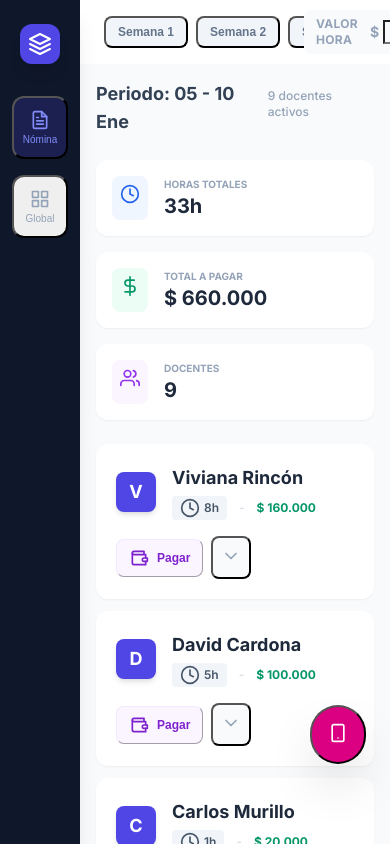
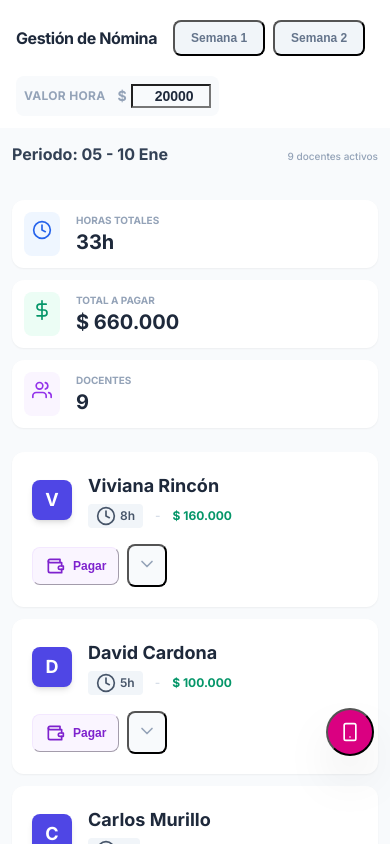
Before and after one commit to daniel-alt-pages/cronograma-de-pagos-cb26, a React (Vite) app: page / in a window 390 px wide. Built offline with nearby package versions, Linux system fonts and the light colour scheme.

Commit message:
feat: Add mobile responsive styles and payment tracking preparation

```diff
--- a/src/App.jsx
+++ b/src/App.jsx
@@ -296,7 +296,7 @@ const PaymentModal = ({ account, onClose, onCopy }) => {
 // --- COMPONENTES ---
 
 const Toast = ({ message }) => (
-  <div className="fixed bottom-6 right-6 bg-slate-900 text-white px-5 py-3 rounded-xl shadow-2xl flex items-center gap-3 animate-in fade-in slide-in-from-bottom-5 duration-300 z-[100]">
+  <div className="fixed bottom-6 right-6 bg-slate-900 text-white px-5 py-3 rounded-xl shadow-2xl flex items-center gap-3 animate-in fade-in slide-in-from-bottom-5 duration-300 z-[100] mobile-toast">
     <div className="bg-emerald-500 rounded-full p-1"><Icons.Check /></div>
     <span className="font-semibold text-sm">{message}</span>
   </div>
@@ -306,7 +306,7 @@ const Toast = ({ message }) => (
 const NequiFloatingButton = () => (
   <button
     onClick={openNequiApp}
-    className="fixed bottom-20 right-6 z-40 bg-[#DA0081] text-white p-4 rounded-full shadow-2xl hover:bg-[#b5006b] hover:scale-110 transition-all duration-300 group"
+    className="fixed bottom-20 right-6 z-40 bg-[#DA0081] text-white p-4 rounded-full shadow-2xl hover:bg-[#b5006b] hover:scale-110 transition-all duration-300 group mobile-fab"
     title="Abrir Nequi"
   >
     <Icons.Smartphone />
@@ -491,8 +491,8 @@ export default function App() {
   return (
     <div className="flex h-screen bg-slate-50 text-slate-800 font-sans overflow-hidden">
 
-      {/* 1. SIDEBAR ULTRA-COMPACTO */}
-      <aside className="w-20 bg-slate-900 flex flex-col items-center py-6 z-30 flex-shrink-0 shadow-xl">
+      {/* 1. SIDEBAR - OCULTO EN MÓVIL */}
+      <aside className="w-20 bg-slate-900 flex flex-col items-center py-6 z-30 flex-shrink-0 shadow-xl mobile-hide-sidebar">
         <div className="w-10 h-10 bg-indigo-600 rounded-xl flex items-center justify-center text-white shadow-lg mb-8">
           <Icons.Logo />
         </div>
@@ -520,21 +520,21 @@ export default function App() {
       {/* 2. AREA PRINCIPAL */}
       <div className="flex-1 flex flex-col min-w-0">
 
-        {/* 2.1 HEADER UNIFICADO */}
-        <header className="h-16 bg-white border-b border-slate-200 flex items-center justify-between px-6 z-20 flex-shrink-0">
+        {/* 2.1 HEADER RESPONSIVO */}
+        <header className="h-16 bg-white border-b border-slate-200 flex items-center justify-between px-6 z-20 flex-shrink-0 mobile-header">
           <div className="flex items-center gap-4">
-            <h1 className="text-xl font-bold tracking-tight text-slate-800 hidden md:block">
+            <h1 className="text-xl font-bold tracking-tight text-slate-800 mobile-header-title">
               {tab === 'reports' ? 'Gestión de Nómina' : 'Dashboard Financiero'}
             </h1>
             {tab === 'reports' && (
               <>
                 <div className="h-6 w-px bg-slate-200 mx-2 hidden md:block"></div>
-                <div className="flex items-center gap-2 overflow-x-auto max-w-[200px] md:max-w-none no-scrollbar">
+                <div className="flex items-center gap-2 overflow-x-auto max-w-[200px] md:max-w-none no-scrollbar mobile-week-selector">
                   {INITIAL_DATA.map(w => (
                     <button
                       key={w.id}
                       onClick={() => setSelectedWeek(w.id)}
-                      className={`px-3 py-1.5 rounded-lg text-xs font-bold whitespace-nowrap transition-all ${selectedWeek === w.id ? 'bg-slate-900 text-white shadow-md' : 'bg-slate-100 text-slate-500 hover:bg-slate-200'}`}
+                      className={`px-3 py-1.5 rounded-lg text-xs font-bold whitespace-nowrap transition-all mobile-week-btn ${selectedWeek === w.id ? 'bg-slate-900 text-white shadow-md' : 'bg-slate-100 text-slate-500 hover:bg-slate-200'}`}
                     >
                       {w.name}
                     </button>
@@ -544,7 +544,7 @@ export default function App() {
             )}
           </div>
 
-          <div className="flex items-center gap-3 bg-slate-50 px-3 py-1.5 rounded-lg border border-slate-200">
+          <div className="flex items-center gap-3 bg-slate-50 px-3 py-1.5 rounded-lg border border-slate-200 mobile-rate-input">
             <span className="text-xs font-bold text-slate-400 uppercase tracking-wide">Valor Hora</span>
             <div className="flex items-center gap-1">
               <span className="text-slate-400 font-bold text-sm">$</span>
@@ -559,32 +559,32 @@ export default function App() {
         </header>
 
         {/* 2.2 CONTENIDO */}
-        <main className="flex-1 overflow-y-auto p-4 md:p-8 scroll-smooth bg-slate-50/50">
+        <main className="flex-1 overflow-y-auto p-4 md:p-8 scroll-smooth bg-slate-50/50 mobile-main-content">
           <div className="max-w-6xl mx-auto">
 
             {tab === 'reports' && (
               <div className="space-y-6 pb-20 animate-in fade-in slide-in-from-bottom-4 duration-500">
                 <div className="flex items-baseline justify-between">
-                  <h2 className="text-lg font-bold text-slate-700">Periodo: {current.range}</h2>
-                  <span className="text-xs font-medium text-slate-400">{current.teachers.length} docentes activos</span>
+                  <h2 className="text-lg font-bold text-slate-700 mobile-period-title">Periodo: {current.range}</h2>
+                  <span className="text-xs font-medium text-slate-400 mobile-teacher-count">{current.teachers.length} docentes activos</span>
                 </div>
 
-                <div className="grid grid-cols-1 sm:grid-cols-3 gap-4">
-                  <div className="bg-white p-4 rounded-xl border border-slate-200 shadow-sm flex items-center gap-4">
+                <div className="grid grid-cols-1 sm:grid-cols-3 gap-4 mobile-stats-grid">
+                  <div className="bg-white p-4 rounded-xl border border-slate-200 shadow-sm flex items-center gap-4 mobile-stat-card">
                     <div className="bg-blue-50 p-2 rounded-lg text-blue-600"><Icons.Clock /></div>
                     <div>
                       <p className="text-[10px] font-bold text-slate-400 uppercase">Horas Totales</p>
                       <p className="text-xl font-bold text-slate-800">{current.teachers.reduce((a, t) => a + t.totalHours, 0)}h</p>
                     </div>
                   </div>
-                  <div className="bg-white p-4 rounded-xl border border-slate-200 shadow-sm flex items-center gap-4">
+                  <div className="bg-white p-4 rounded-xl border border-slate-200 shadow-sm flex items-center gap-4 mobile-stat-card">
                     <div className="bg-emerald-50 p-2 rounded-lg text-emerald-600"><Icons.Dollar /></div>
                     <div>
                       <p className="text-[10px] font-bold text-slate-400 uppercase">Total a Pagar</p>
                       <p className="text-xl font-bold text-slate-800">{formatMoney(current.teachers.reduce((a, t) => a + t.totalHours, 0) * rate)}</p>
                     </div>
                   </div>
-                  <div className="bg-white p-4 rounded-xl border border-slate-200 shadow-sm flex items-center gap-4">
+                  <div className="bg-white p-4 rounded-xl border border-slate-200 shadow-sm flex items-center gap-4 mobile-stat-card">
                     <div className="bg-purple-50 p-2 rounded-lg text-purple-600"><Icons.Users /></div>
                     <div>
                       <p className="text-[10px] font-bold text-slate-400 uppercase">Docentes</p>
--- a/src/main.jsx
+++ b/src/main.jsx
@@ -2,6 +2,7 @@ import { StrictMode } from 'react'
 import { createRoot } from 'react-dom/client'
 import './index.css'
 import './additional-styles.css'
+import './mobile-styles.css'
 import App from './App.jsx'
 
 createRoot(document.getElementById('root')).render(
--- /dev/null
+++ b/src/mobile-styles.css
@@ -0,0 +1,313 @@
+/* ===== MOBILE OPTIMIZATIONS ===== */
+
+/* Mobile Breakpoints */
+@media (max-width: 768px) {
+
+    /* Ocultar sidebar en móvil y usar bottom navigation */
+    .mobile-hide-sidebar {
+        display: none !important;
+    }
+
+    /* Header más compacto en móvil */
+    .mobile-header {
+        height: auto !important;
+        min-height: 3.5rem;
+        padding: 0.75rem 1rem !important;
+        flex-direction: column;
+        align-items: flex-start !important;
+        gap: 0.75rem;
+    }
+
+    .mobile-header-title {
+        font-size: 1rem !important;
+        line-height: 1.25rem !important;
+    }
+
+    /* Tarjetas de resumen en columna en móvil */
+    .mobile-stats-grid {
+        grid-template-columns: repeat(1, minmax(0, 1fr)) !important;
+        gap: 0.75rem !important;
+    }
+
+    .mobile-stat-card {
+        padding: 0.75rem !important;
+        flex-direction: row !important;
+    }
+
+    .mobile-stat-icon {
+        padding: 0.5rem !important;
+    }
+
+    /* Teacher rows más compactas */
+    .mobile-teacher-row {
+        padding: 0.75rem !important;
+    }
+
+    .mobile-teacher-avatar {
+        width: 2rem !important;
+        height: 2rem !important;
+        font-size: 0.875rem !important;
+    }
+
+    .mobile-teacher-name {
+        font-size: 0.875rem !important;
+    }
+
+    .mobile-teacher-hours {
+        font-size: 0.625rem !important;
+        padding: 0.25rem 0.5rem !important;
+    }
+
+    /* Botones de acción más pequeños */
+    .mobile-action-btn {
+        padding: 0.5rem !important;
+        font-size: 0.625rem !important;
+    }
+
+    /* Modal full screen en móvil */
+    .mobile-modal {
+        width: 100% !important;
+        height: 100% !important;
+        max-width: none !important;
+        border-radius: 0 !important;
+        margin: 0 !important;
+    }
+
+    /* Bottom navigation para móvil */
+    .mobile-bottom-nav {
+        position: fixed;
+        bottom: 0;
+        left: 0;
+        right: 0;
+        background: linear-gradient(180deg, #0f172a 0%, #1e293b 100%);
+        box-shadow: 0 -4px 12px rgba(0, 0, 0, 0.15);
+        z-index: 50;
+        display: flex;
+        justify-content: space-around;
+        padding: 0.5rem 0;
+    }
+
+    .mobile-nav-btn {
+        display: flex;
+        flex-direction: column;
+        align-items: center;
+        gap: 0.25rem;
+        padding: 0.5rem 1rem;
+        color: #94a3b8;
+        transition: all 0.3s;
+        border-radius: 0.5rem;
+        flex: 1;
+        max-width: 120px;
+    }
+
+    .mobile-nav-btn.active {
+        color: #818cf8;
+        background: rgba(79, 70, 229, 0.1);
+    }
+
+    .mobile-nav-icon {
+        width: 1.5rem;
+        height: 1.5rem;
+    }
+
+    .mobile-nav-label {
+        font-size: 0.625rem;
+        font-weight: 600;
+    }
+
+    /* Ajustar el padding del contenido principal */
+    .mobile-main-content {
+        padding: 0.75rem !important;
+        padding-bottom: 5rem !important;
+        /* Espacio para bottom nav */
+    }
+
+    /* Botón flotante de Nequi más accesible */
+    .mobile-fab {
+        bottom: 5.5rem !important;
+        /* Sobre la bottom nav */
+        right: 1rem !important;
+        width: 3rem !important;
+        height: 3rem !important;
+        padding: 0.75rem !important;
+    }
+
+    .mobile-fab-icon {
+        width: 1.5rem !important;
+        height: 1.5rem !important;
+    }
+
+    /* Week selector horizontal scroll */
+    .mobile-week-selector {
+        display: flex;
+        overflow-x: auto;
+        gap: 0.5rem;
+        padding: 0.5rem 0;
+        -webkit-overflow-scrolling: touch;
+    }
+
+    .mobile-week-selector::-webkit-scrollbar {
+        display: none;
+    }
+
+    .mobile-week-btn {
+        padding: 0.5rem 1rem !important;
+        font-size: 0.75rem !important;
+        white-space: nowrap;
+        flex-shrink: 0;
+    }
+
+    /* Input de valor hora más compacto */
+    .mobile-rate-input {
+        padding: 0.5rem !important;
+        font-size: 0.75rem !important;
+    }
+
+    /* Expandir sesiones en acordeón móvil */
+    .mobile-session-item {
+        padding: 0.5rem !important;
+        font-size: 0.75rem !important;
+    }
+
+    .mobile-session-date {
+        min-width: 2.5rem !important;
+    }
+
+    /* Tabla financiera responsive */
+    .mobile-finance-table {
+        font-size: 0.75rem !important;
+    }
+
+    .mobile-finance-table th,
+    .mobile-finance-table td {
+        padding: 0.5rem !important;
+    }
+
+    /* Toast notifications */
+    .mobile-toast {
+        bottom: 6rem !important;
+        /* Sobre bottom nav */
+        right: 1rem !important;
+        left: 1rem !important;
+        font-size: 0.75rem !important;
+    }
+
+    /* Period title */
+    .mobile-period-title {
+        font-size: 1rem !important;
+        margin-bottom: 0.5rem !important;
+    }
+
+    /* Teacher count */
+    .mobile-teacher-count {
+        font-size: 0.625rem !important;
+    }
+
+    /* Preview report area */
+    .mobile-preview-area {
+        min-height: 10rem !important;
+        font-size: 0.625rem !important;
+    }
+
+    /* Copy buttons */
+    .mobile-copy-btn {
+        padding: 0.625rem !important;
+        font-size: 0.75rem !important;
+    }
+
+    /* Reduce spacing between elements */
+    .mobile-spacing-sm {
+        gap: 0.5rem !important;
+    }
+
+    .mobile-spacing-md {
+        gap: 0.75rem !important;
+    }
+}
+
+/* Extra small screens (< 375px) */
+@media (max-width: 375px) {
+    .mobile-header-title {
+        font-size: 0.875rem !important;
+    }
+
+    .mobile-teacher-name {
+        font-size: 0.75rem !important;
+    }
+
+    .mobile-week-btn {
+        padding: 0.375rem 0.75rem !important;
+        font-size: 0.625rem !important;
+    }
+
+    .mobile-stat-card {
+        padding: 0.5rem !important;
+    }
+}
+
+/* Landscape mode optimizations */
+@media (max-width: 768px) and (orientation: landscape) {
+    .mobile-bottom-nav {
+        padding: 0.25rem 0;
+    }
+
+    .mobile-nav-btn {
+        padding: 0.25rem 0.75rem;
+    }
+
+    .mobile-nav-icon {
+        width: 1.25rem;
+        height: 1.25rem;
+    }
+
+    .mobile-header {
+        min-height: 3rem;
+    }
+
+    .mobile-fab {
+        width: 2.5rem !important;
+        height: 2.5rem !important;
+        bottom: 4rem !important;
+    }
+}
+
+/* Touch-friendly improvements */
+@media (hover: none) and (pointer: coarse) {
+
+    /* Increase touch targets */
+    button,
+    a,
+    input {
+        min-height: 44px;
+        min-width: 44px;
+    }
+
+    /* Remove hover states on touch devices */
+    .hover\:bg-slate-50:hover,
+    .hover\:bg-slate-100:hover,
+    .hover\:bg-slate-200:hover {
+        background-color: transparent;
+    }
+
+    /* Add active states instead */
+    button:active,
+    a:active {
+        opacity: 0.7;
+        transform: scale(0.98);
+    }
+}
+
+/* Safe area insets for notched devices */
+@supports (padding: env(safe-area-inset-bottom)) {
+    .mobile-bottom-nav {
+        padding-bottom: calc(0.5rem + env(safe-area-inset-bottom));
+    }
+
+    .mobile-main-content {
+        padding-bottom: calc(5rem + env(safe-area-inset-bottom)) !important;
+    }
+
+    .mobile-fab {
+        bottom: calc(5.5rem + env(safe-area-inset-bottom)) !important;
+    }
+}
```
